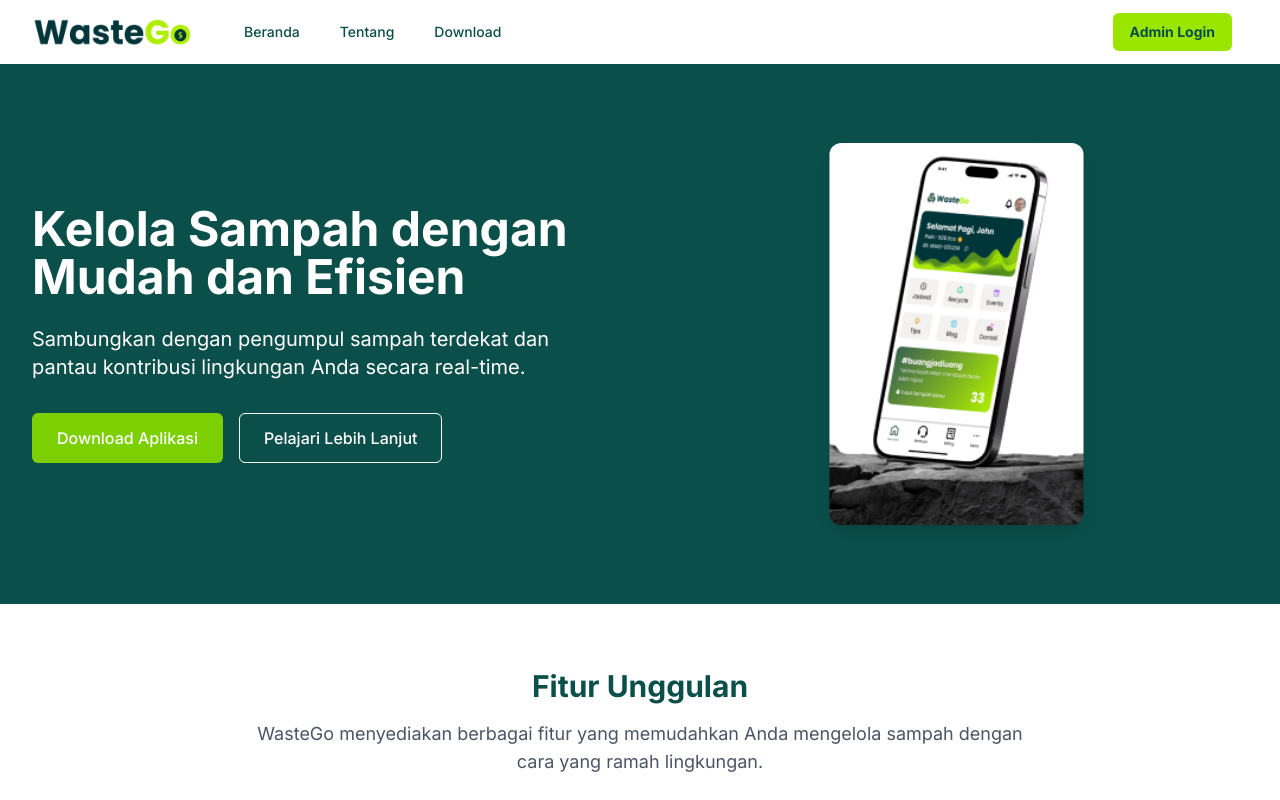
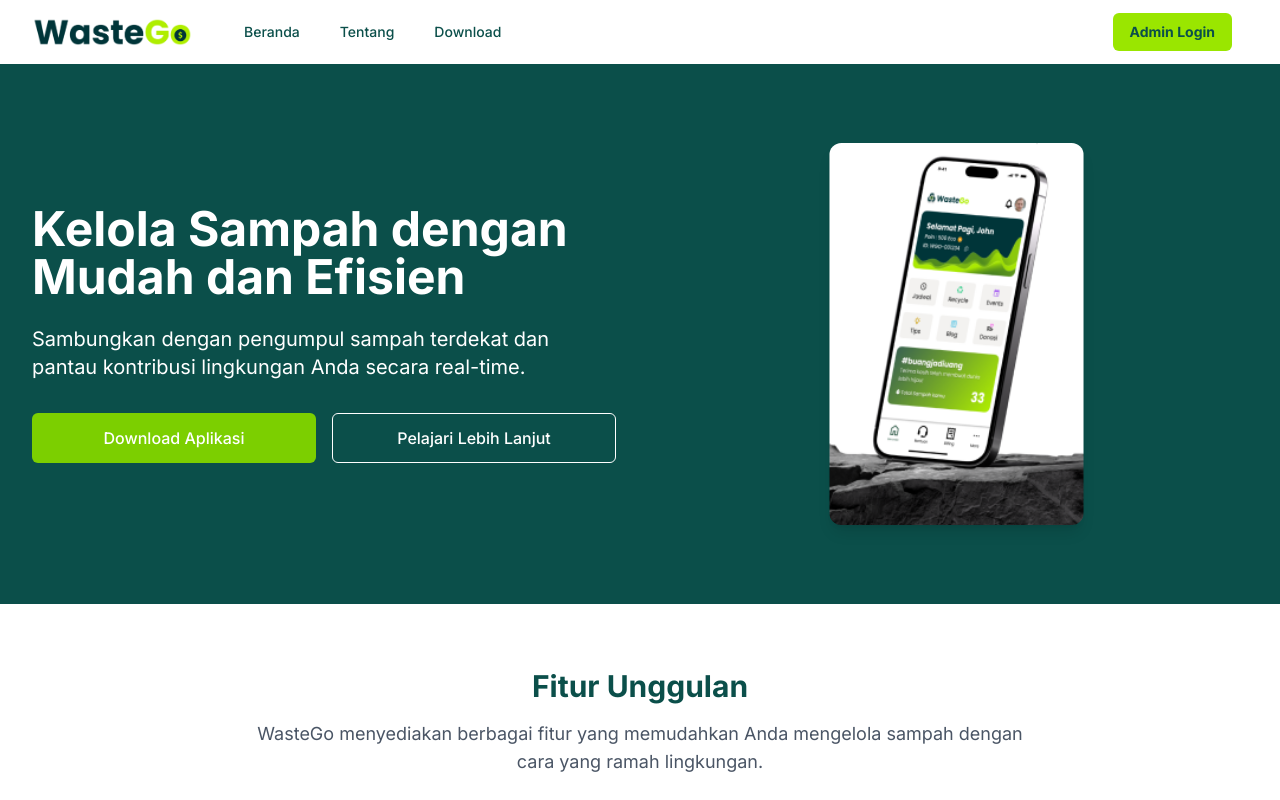
Before and after one commit to Twook21/wastego, a React (Vite) app: page / in a window 1280 px wide. Shown: the top 800 px of the page. Built offline with nearby package versions, Linux system fonts and the light colour scheme.

Commit message:
fix button

```diff
--- a/src/pages/HomePage.jsx
+++ b/src/pages/HomePage.jsx
@@ -73,16 +73,16 @@
                 Sambungkan dengan pengumpul sampah terdekat dan pantau kontribusi lingkungan Anda secara real-time.
               </motion.p>
               <motion.div
-                className="flex flex-col sm:flex-row space-y-4 sm:space-y-0 sm:space-x-4"
+                className="flex flex-col sm:flex-row space-y-4 sm:space-y-0 sm:space-x-4 w-full"
                 variants={staggerItems}
               >
-                <motion.div whileHover={{ scale: 1.05 }} whileTap={{ scale: 0.95 }}>
-                  <Link to="/download" className="inline-flex items-center justify-center px-6 py-3 border border-transparent text-base font-medium rounded-md text-white dark:text-teal-900 bg-lime-500 dark:bg-lime-500-dark hover:bg-opacity-90">
+                <motion.div whileHover={{ scale: 1.05 }} whileTap={{ scale: 0.95 }} className="w-full">
+                  <Link to="/download" className="inline-flex items-center justify-center w-full px-6 py-3 border border-transparent text-base font-medium rounded-md text-white dark:text-teal-900 bg-lime-500 dark:bg-lime-500-dark hover:bg-opacity-90">
                     Download Aplikasi
                   </Link>
                 </motion.div>
-                <motion.div whileHover={{ scale: 1.05 }} whileTap={{ scale: 0.95 }}>
-                  <Link to="/about" className="inline-flex items-center justify-center px-6 py-3 border border-white text-base font-medium rounded-md text-white hover:bg-white hover:text-gray-700 hover:bg-opacity-10">
+                <motion.div whileHover={{ scale: 1.05 }} whileTap={{ scale: 0.95 }} className="w-full">
+                  <Link to="/about" className="inline-flex items-center justify-center w-full px-6 py-3 border border-white text-base font-medium rounded-md text-white hover:bg-white hover:text-gray-700 hover:bg-opacity-10">
                     Pelajari Lebih Lanjut
                   </Link>
                 </motion.div>
@@ -208,7 +208,7 @@
             >
               Download WasteGo sekarang dan mulai berkontribusi untuk lingkungan yang lebih bersih dan lestari.
             </motion.p>
-            <motion.div
+             <motion.div
               whileHover={{ scale: 1.05 }}
               whileTap={{ scale: 0.95 }}
               initial={{ opacity: 0, y: 20 }}
```
